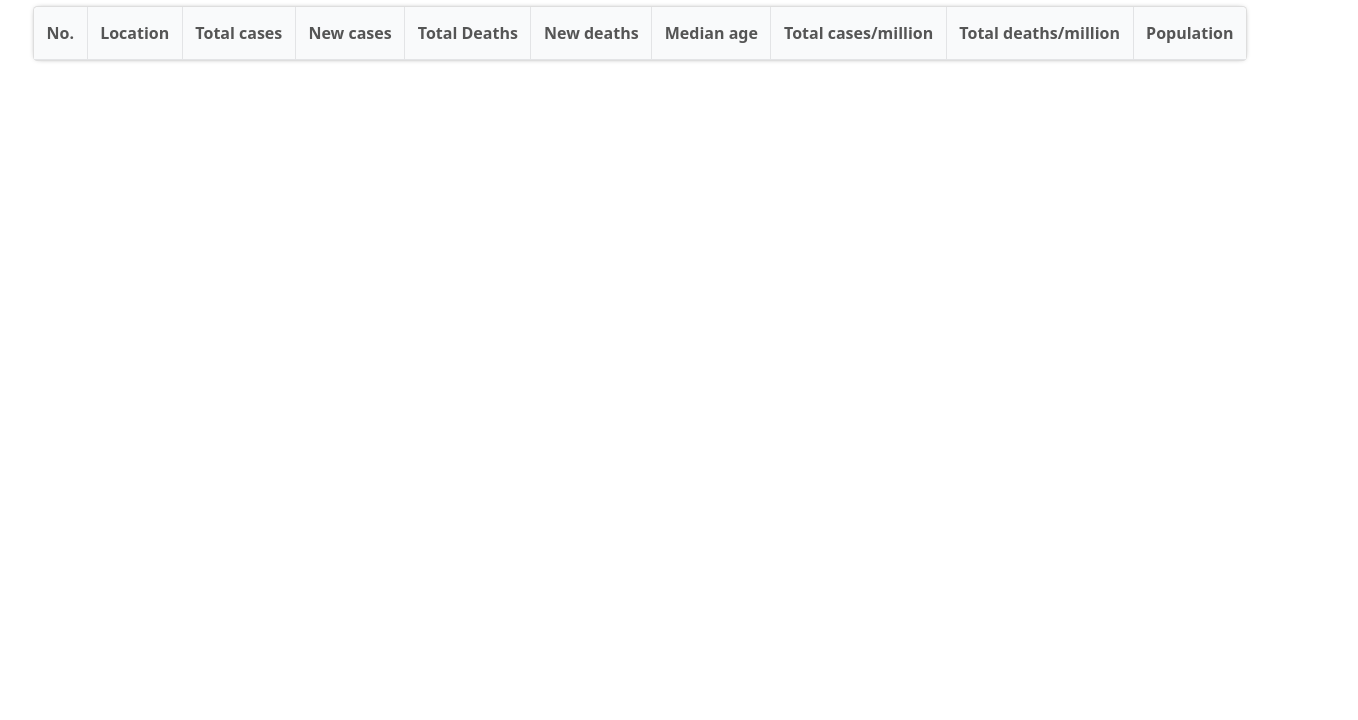
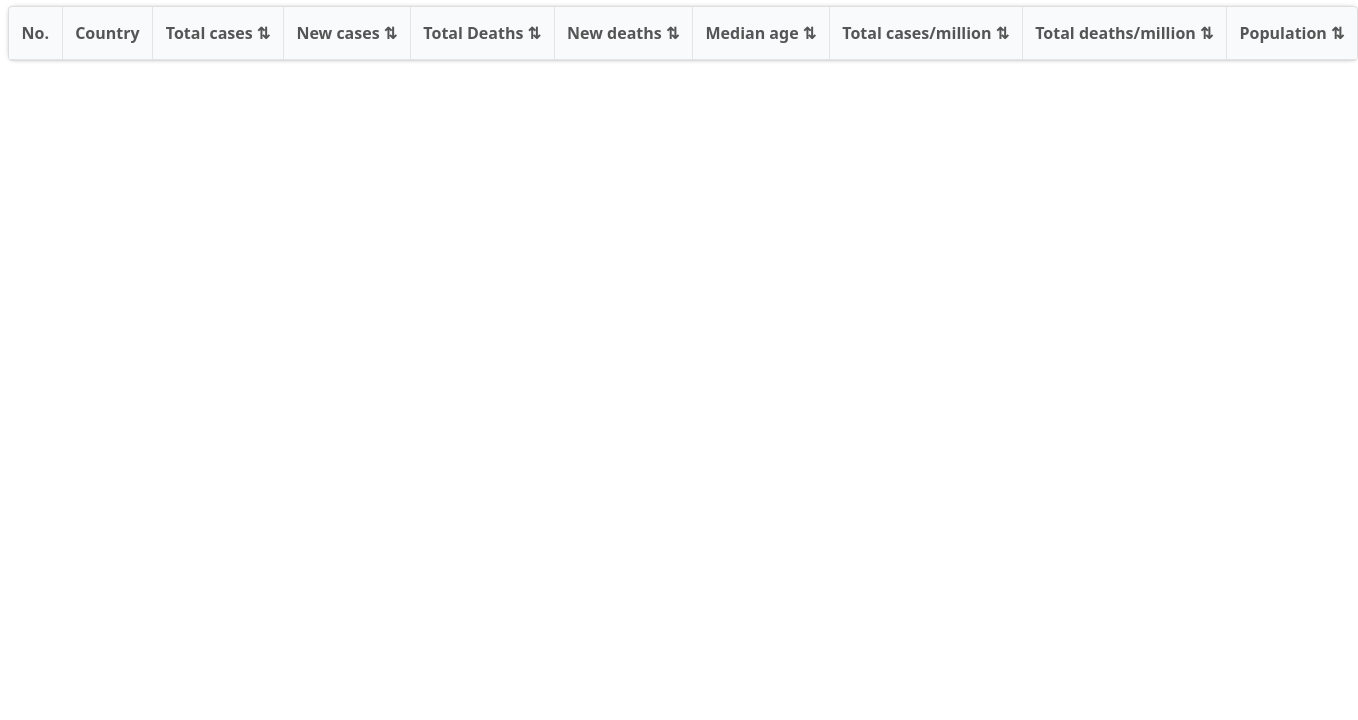
Before and after one commit to elseasama/owd, a plain HTML site: page index.html in a window 1280 px wide. Shown: the part 80-800 px from the top of the page, 1358 px wide, since content can reach past the window. Drawn offline with Linux system fonts and the light colour scheme; no server answers.

Commit message:
Update index.html

```diff
--- a/index.html
+++ b/index.html
@@ -12,15 +12,15 @@
         <table id="showData" class="ui sortable celled table">
             <thead>
                 <th>No.</th>
-                <th class="location">Location</th>
-                <th class="total_cases default-sort">Total cases</th>
-                <th class="new_cases">New cases</th>
-                <th class="total_deaths">Total Deaths</th>
-                <th class="new_deaths">New deaths</th>
-                <th class="median_age">Median age</th>
-                <th class="total_cases_per_million">Total cases/million</th>
-                <th class="total_deaths_per_million">Total deaths/million</th>
-                <th class="population">Population</th>
+                <th class="location">Country</th>
+                <th class="total_cases default-sort">Total cases &#8645;</th>
+                <th class="new_cases">New cases &#8645;</th>
+                <th class="total_deaths">Total Deaths &#8645;</th>
+                <th class="new_deaths">New deaths &#8645;</th>
+                <th class="median_age">Median age &#8645;</th>
+                <th class="total_cases_per_million">Total cases/million &#8645;</th>
+                <th class="total_deaths_per_million">Total deaths/million &#8645;</th>
+                <th class="population">Population &#8645;</th>
             </thead>
             <tbody>
             </tbody>
```
